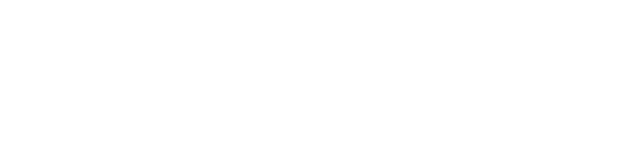
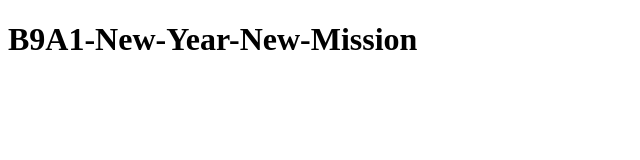
Before and after one commit to moudud-hoq/B9A1-New-Year-New-Mission, a plain HTML site: page index.html in a window 1280 px wide. Shown: the whole page, without its empty margins (0-640 px from the left). Drawn offline with Linux system fonts and the light colour scheme.

Commit message:
second commit

```diff
--- a/index.html
+++ b/index.html
@@ -6,6 +6,7 @@
     <title>B9A1-New-Year-New-Mission</title>
 </head>
 <body>
+    <h1>B9A1-New-Year-New-Mission</h1>
 
 </body>
 </html>
```
